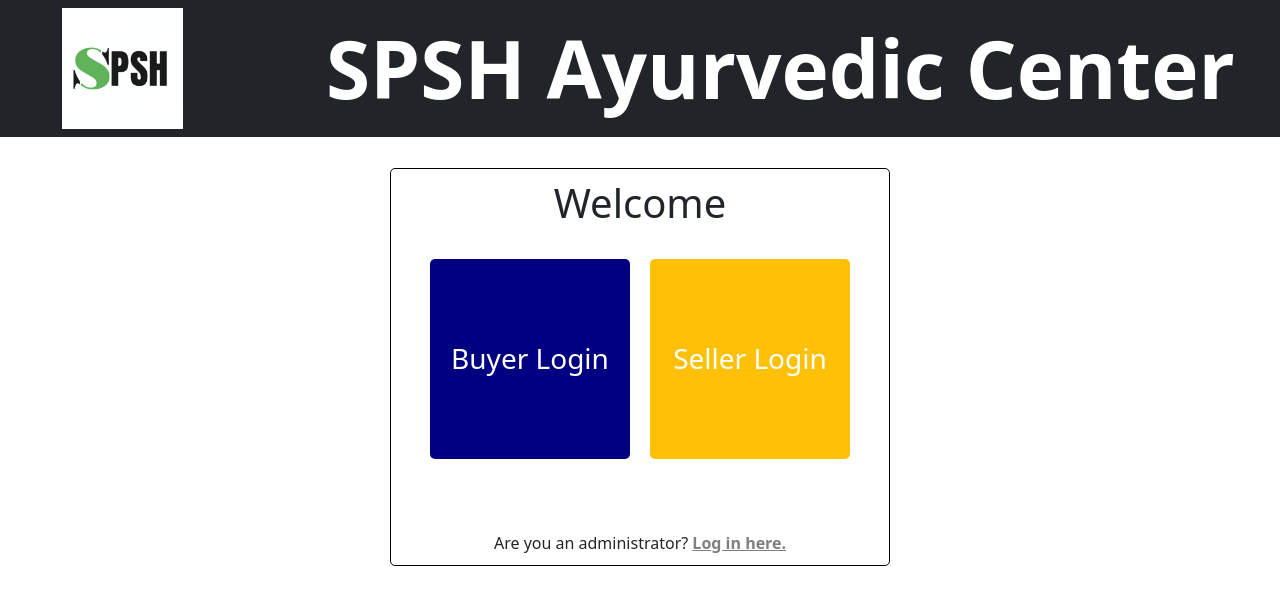
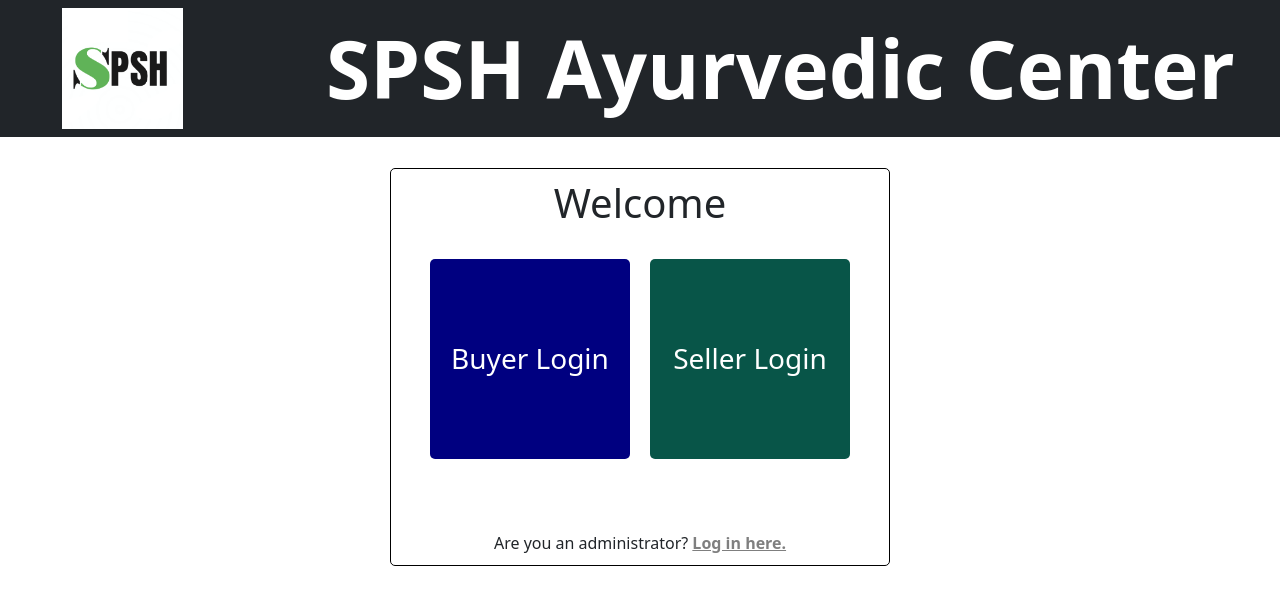
Before and after one commit to PoornaSenadheera100/SPSH-Ayurvedic-Center, a React (Create React App) app in the folder frontend/: page / in a window 1280 px wide. Shown: the top 604 px of the page. Built offline with nearby package versions, Linux system fonts and the light colour scheme; no server answers.

Commit message:
add colours to the cards

```diff
--- a/frontend/src/components/Welcome.js
+++ b/frontend/src/components/Welcome.js
@@ -15,7 +15,7 @@ export default function Welcome(){
                             </div>
                         </a>
                         <a href="/sellerlogin" style={{textDecoration: 'none'}}>
-                            <div style={{backgroundColor: '#ffc107', borderRadius: '5px', padding: '10px', height: '200px', width: '200px', margin: '0 10px', display: 'flex', flexDirection: 'column', justifyContent: 'center', alignItems: 'center'}}>
+                            <div style={{backgroundColor: '#085548', borderRadius: '5px', padding: '10px', height: '200px', width: '200px', margin: '0 10px', display: 'flex', flexDirection: 'column', justifyContent: 'center', alignItems: 'center'}}>
                                 <h3 style={{margin: '0', color: '#fff'}}>Seller Login</h3>
                             </div>
                         </a>
```
